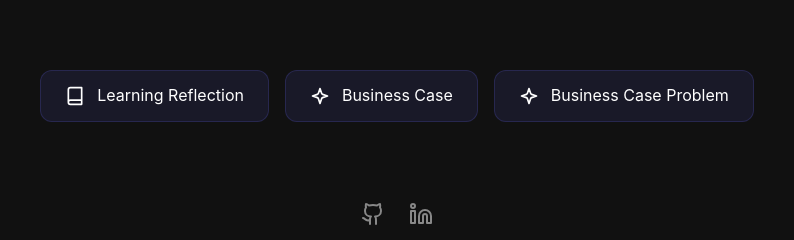
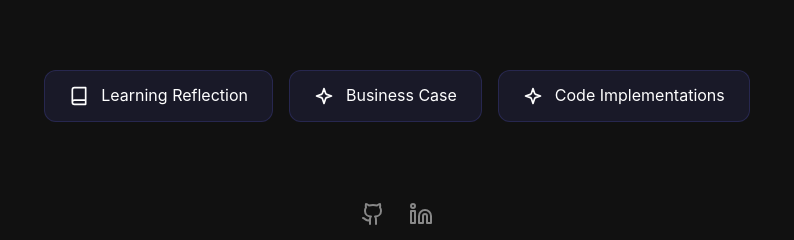
Before and after one commit to shivaling2212/DAA-PORTFOLIO, a plain HTML site: page index.html in a window 1280 px wide. Shown: the part 598-838 px from the top of the page, 243-1037 px from the left. Drawn offline with nearby package versions, Linux system fonts and the light colour scheme.

Commit message:
Update index.html

```diff
--- a/index.html
+++ b/index.html
@@ -238,7 +238,7 @@
                 </a>
                     <a href="businessCaseProblem.html" class="action-button">
                     <svg xmlns="http://www.w3.org/2000/svg" width="20" height="20" viewBox="0 0 24 24" fill="none" stroke="currentColor" stroke-width="2" stroke-linecap="round" stroke-linejoin="round"><path d="m12 3-1.912 5.813a2 2 0 0 1-1.275 1.275L3 12l5.813 1.912a2 2 0 0 1 1.275 1.275L12 21l1.912-5.813a2 2 0 0 1 1.275-1.275L21 12l-5.813-1.912a2 2 0 0 1-1.275-1.275L12 3Z"/></svg>
-                    Business Case Problem
+                    Code Implementations
                 </a>
 
             </div>
```
